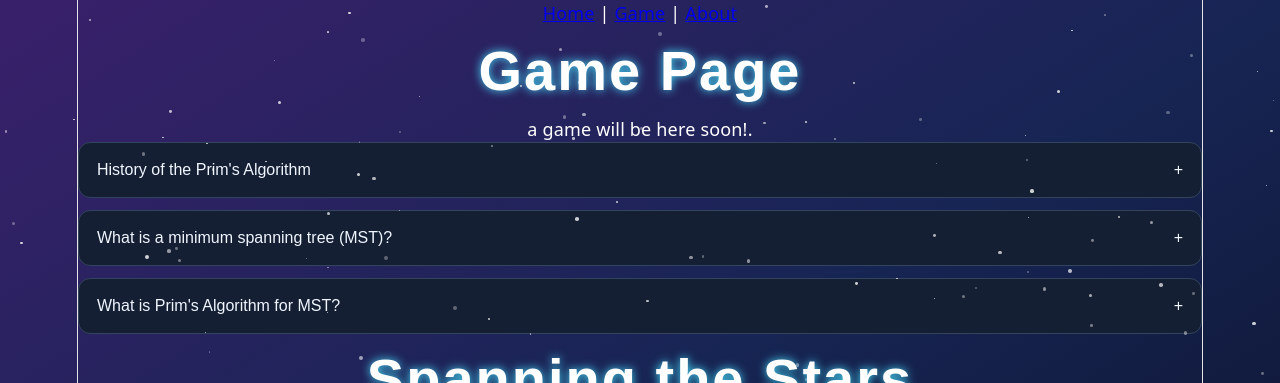
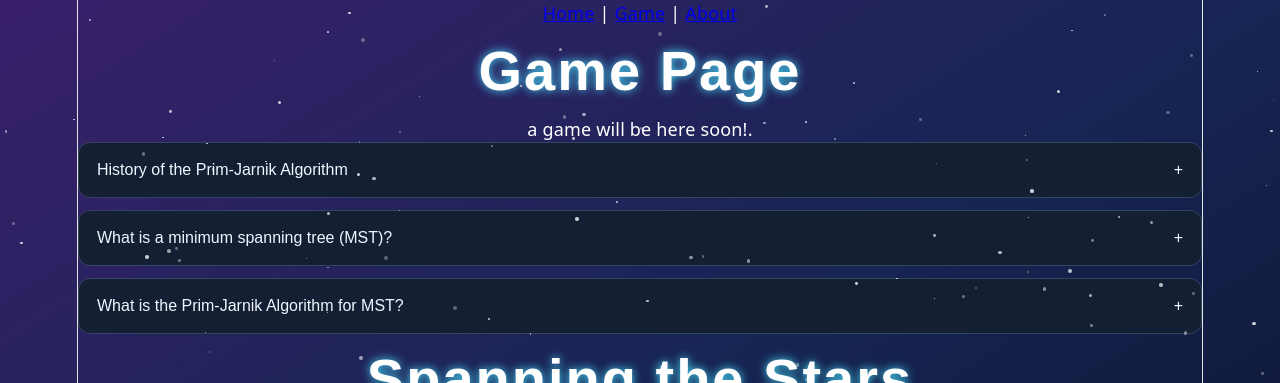
Before and after one commit to Eiznek-II/doyouhavetheguts2026, a React (Vite) app in the folder spanning-the-stars/: page /game in a window 1280 px wide. Shown: the top 383 px of the page. Built offline with nearby package versions, Linux system fonts and the light colour scheme.

Commit message:
update info box

```diff
--- a/spanning-the-stars/src/components/info-box.jsx
+++ b/spanning-the-stars/src/components/info-box.jsx
@@ -3,7 +3,7 @@ import "./info-box.css";
 
 const sections = [
         {
-          title: "History of the Prim's Algorithm",
+          title: "History of the Prim-Jarnik Algorithm",
           content: "history...",
         },
         {
@@ -11,8 +11,8 @@ const sections = [
           content: "A spanning tree is a subset of a graph (or constellation!) such that all the vertices are connected using the minimum possible number of edges. A minimum spanning tree is a spanning tree that has the minimum weight among all the possible spanning trees.",
         },
         {
-          title: "What is Prim's Algorithm for MST?",
-          content: "Prim's algorithm is a Greedy algorithm, meaning it makes the locally optimal choice at each step with the hope of finding a global optimum solution. In Prim\'s Algorithm, we start with a single node and move through several adjacent nodes, in order to explore all of the connected edges."
+          title: "What is the Prim-Jarnik Algorithm for MST?",
+          content: "Prim-Jarnik algorithm is a Greedy algorithm, meaning it makes the locally optimal choice at each step with the hope of finding a global optimum solution. In the Prim-Jarnik Algorithm, we start with a single node and move through several adjacent nodes, in order to explore all of the connected edges."
         }
 ];
 
```
